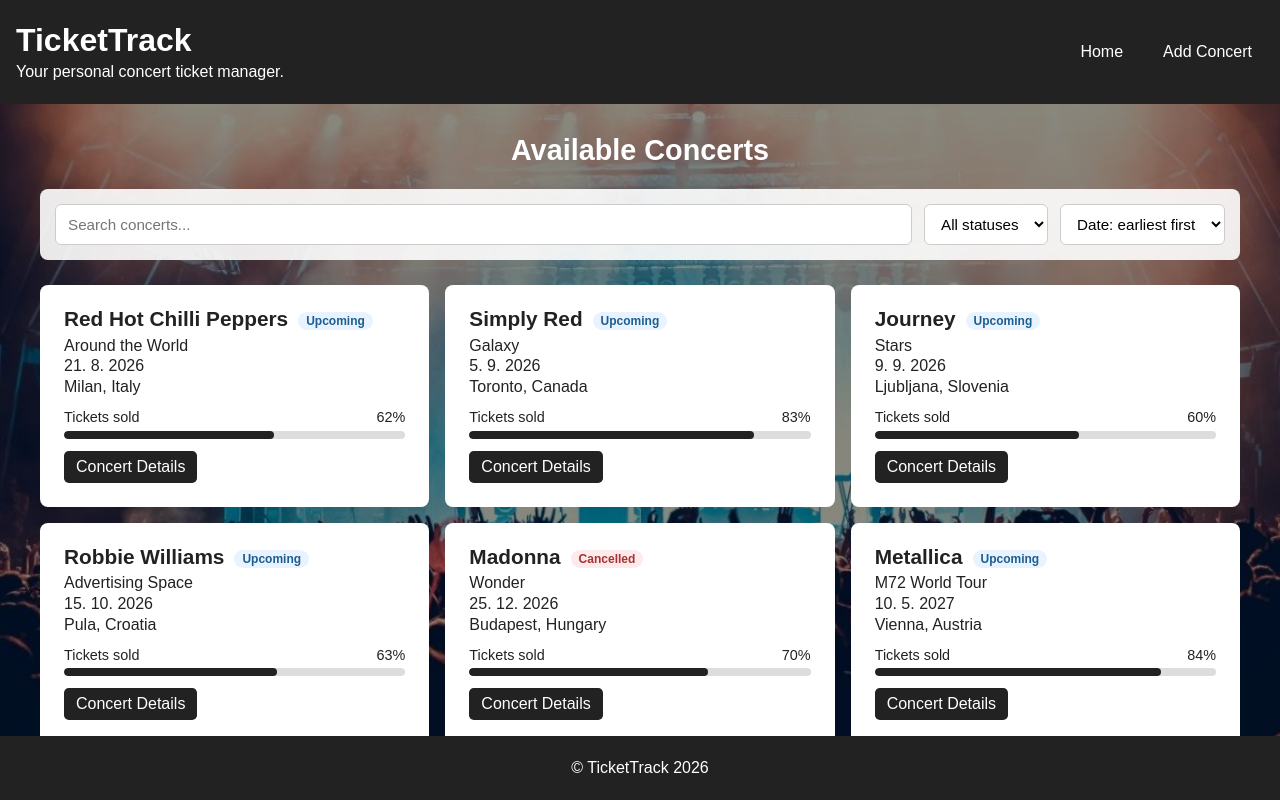
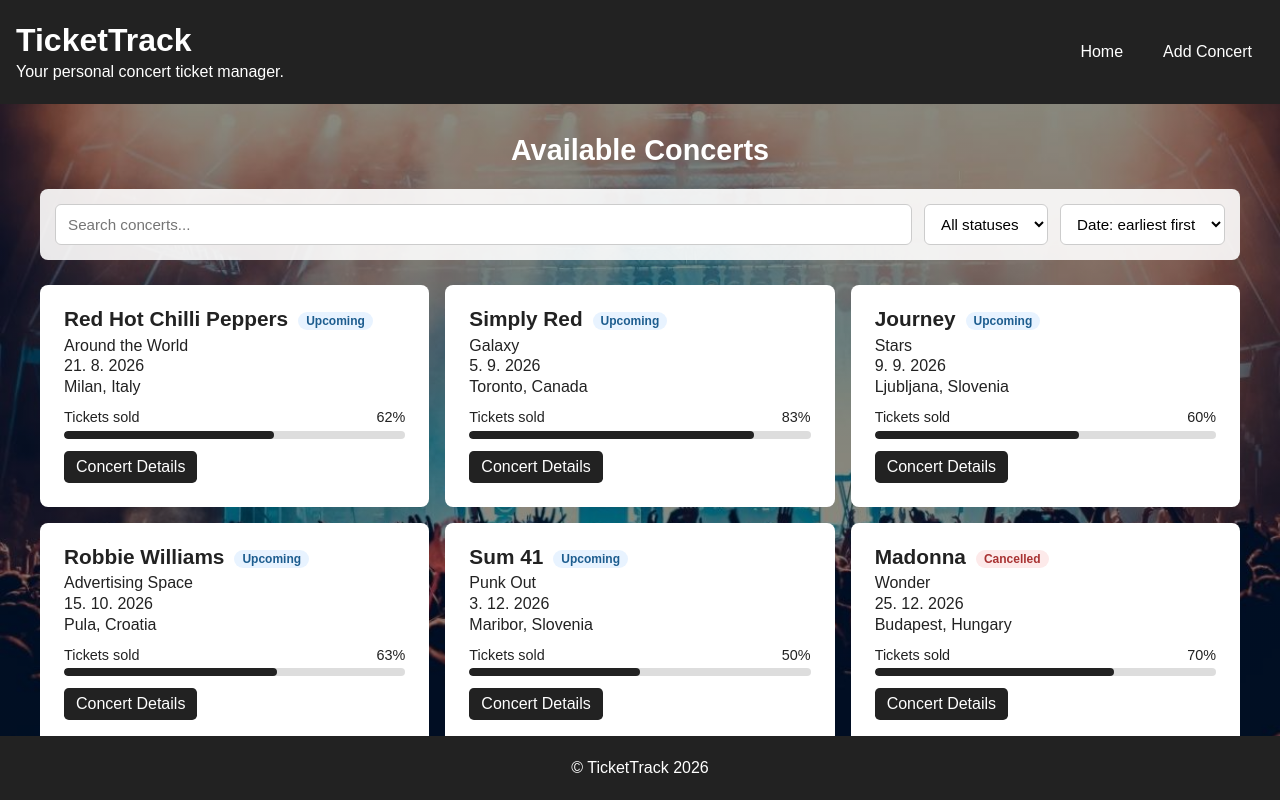
Before and after one commit to Spiritus93/TicketTrack, a React (Vite) app: page / in a window 1280 px wide. Built offline with nearby package versions, Linux system fonts and the light colour scheme; data requests are answered from the project's data file.

Commit message:
Added hover to buttons and readjusted the success message on form for adding

```diff
--- a/data/db.json
+++ b/data/db.json
@@ -104,6 +104,21 @@
       "description": "",
       "status": "Upcoming",
       "id": "iJiKEZ5dWxQ"
+    },
+    {
+      "artist": "Sum 41",
+      "tour": "Punk Out",
+      "date": "2026-12-03",
+      "time": "20:00",
+      "venue": "MC Pekarna",
+      "location": "Maribor, Slovenia",
+      "genre": "Punk",
+      "ticketPrice": "40",
+      "ticketsSold": 1500,
+      "capacity": 3000,
+      "description": "Punk out in Maribor!",
+      "status": "Upcoming",
+      "id": "VXf3gz3Fr5s"
     }
   ],
   "$schema": "./node_modules/json-server/schema.json"
--- a/src/components/ConcertCard/ConcertCard.scss
+++ b/src/components/ConcertCard/ConcertCard.scss
@@ -31,6 +31,12 @@
   color: white;
   text-decoration: none;
   border-radius: 0.3rem;
+
+  transition: background-color 0.2s ease;
+
+  &:hover {
+    background-color: #444;
+  }
 }
 
 .ticket-progress {
--- a/src/pages/AddConcert/AddConcert.jsx
+++ b/src/pages/AddConcert/AddConcert.jsx
@@ -18,7 +18,6 @@ const AddConcert = () => {
     });
 
     const [errors, setErrors] = useState({});
-    const [success, setSuccess] = useState("");
 
     const handleChange = (event) => {
         const { name, value } = event.target;
@@ -31,7 +30,6 @@ const AddConcert = () => {
 
     const handleSubmit = async (event) => {
         event.preventDefault();
-        setSuccess("");
         const newErrors = {};
 
         if (formData.artist.trim() === "") {
@@ -133,7 +131,7 @@ const AddConcert = () => {
         });
 
         if (response.ok) {
-            setSuccess("Concert added successfully.");
+            window.alert("Concert added successfully.");
             setFormData({
                 artist: "",
                 tour: "",
@@ -145,7 +143,8 @@ const AddConcert = () => {
                 ticketPrice: "",
                 ticketsSold: "",
                 capacity: "",
-                description: ""
+                description: "",
+                status: "Upcoming"
             });
             setErrors({});
         }
@@ -235,11 +234,6 @@ const AddConcert = () => {
                 <textarea id="description" name="description" value={formData.description} onChange={handleChange} />
 
                 <input type="submit" value="Add Concert" />
-                {success && (
-                    <span className="form-success">
-                        {success}
-                    </span>
-                )}
             </form>
         </section>
     );
--- a/src/pages/AddConcert/AddConcert.scss
+++ b/src/pages/AddConcert/AddConcert.scss
@@ -29,6 +29,12 @@
 
     margin-top: 15px;
     cursor: pointer;
+
+    transition: background-color 0.2s ease;
+
+    &:hover {
+      background-color: #444;
+    }
   }
 
   .form-error {
@@ -36,10 +42,4 @@
     color: red;
     font-size: 0.9rem;
   }
-
-  .form-success {
-    text-align: center;
-    color: green;
-    margin-top: 10px;
-  }
 }
--- a/src/pages/EditConcert/EditConcert.scss
+++ b/src/pages/EditConcert/EditConcert.scss
@@ -16,7 +16,7 @@
     gap: 8px;
   }
 
-  input {
+  input, select {
     padding: 10px;
     font-size: 1rem;
   }
@@ -29,6 +29,12 @@
     margin-top: 15px;
     padding: 10px;
     cursor: pointer;
+
+    transition: background-color 0.2s ease;
+
+    &:hover {
+      background-color: #444;
+    }
   }
 
   .cancel-button {
@@ -37,6 +43,12 @@
     border-radius: 0.3rem;
     padding: 10px;
     cursor: pointer;
+
+    transition: background-color 0.2s ease;
+
+    &:hover {
+      background-color: #bbb;
+    }
   }
 
   .form-error {
```
